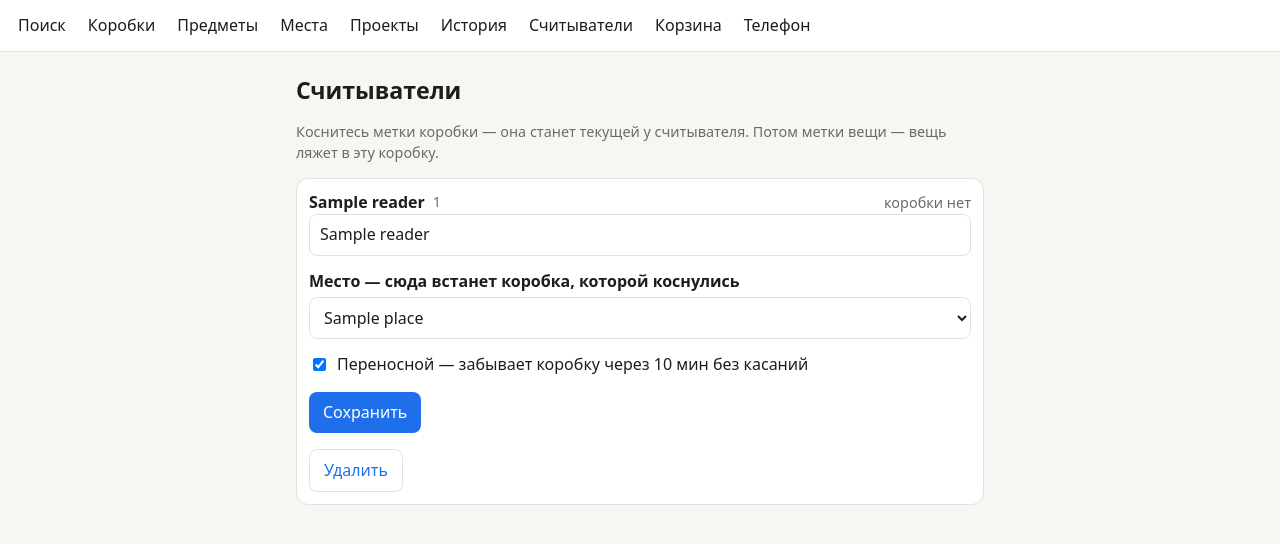
After one commit to hleserg/beta-inventory, a FastAPI app: page /readers in a window 1280 px wide. The commit adds this page. Shown: the top 544 px of the page. Run offline with FastAPI, Linux system fonts and the light colour scheme; data comes from the database, SQL or seed files in the repository; tables that the repository leaves empty hold one stand-in row (values such as "Sample post"); parts of the project's set-up code (start-up, migrations or seed data) failed here and were passed over.

Commit message:
An NFC reader at the shelf: a tapped box becomes its current one and stands where the reader is, a tapped thing goes in it
POST /api/tap {reader, code} answers 200 / 403 not accepted / 404 not ours / 409 touch a box first.
A new reader shows up on «Считыватели» by itself; a portable one forgets its box after READER_FORGET_MIN.

Co-Authored-By: Claude Opus 5.5 <noreply@anthropic.com>
Claude-Session: https://claude.ai/code/session_01VQc7qAQpFuCcmKrLp66wgF

```diff
--- a/inventory/app.py
+++ b/inventory/app.py
@@ -3,6 +3,7 @@ import asyncio
 import io
 import json
 import os
+import re
 import tempfile
 from datetime import date
 from contextlib import asynccontextmanager
@@ -11,7 +12,7 @@ from urllib.parse import urlsplit
 from types import SimpleNamespace
 
 import qrcode
-from fastapi import FastAPI, Form, Header, Request
+from fastapi import Body, FastAPI, Form, Header, Request
 from fastapi.responses import FileResponse, JSONResponse, RedirectResponse, Response
 from fastapi.staticfiles import StaticFiles
 from fastapi.templating import Jinja2Templates
@@ -475,6 +476,82 @@ def stock(box: str = Form(), item: int = Form(), action: str = Form(), qty: int
     return go(back if back.startswith("/") and not back.startswith("//") else "/")
 
 
+# --- NFC readers (manifesto «Умная коробка»): a tap on a box makes it the reader's current one, a tap on a thing puts it there ---
+
+def readers(c, rid=None):
+    """Readers with the box each holds now: a portable one forgets it after READER_FORGET_MIN without a tap."""
+    return c.execute("SELECT r.*, b.name box_name, CASE WHEN r.portable AND r.tapped_at < datetime('now','localtime',?) "
+                     "THEN NULL ELSE r.box_id END box FROM readers r LEFT JOIN boxes b ON b.id=r.box_id "
+                     "WHERE ? IS NULL OR r.id=? ORDER BY r.accepted, r.name='', r.name, r.id",
+                     (f"-{core.READER_FORGET_MIN} minutes", rid, rid)).fetchall()
+
+
+@app.post("/api/tap")
+def tap(reader: str = Body(), code: str = Body()):
+    """What a reader read. 200 ok, 403 not accepted yet, 404 not ours, 409 no box yet: the firmware beeps by it."""
+    no = lambda status, error: JSONResponse({"ok": False, "error": error}, status)
+    rid = reader.strip()
+    if not rid or len(rid) > 64:
+        return no(400, "reader: id считывателя, до 64 символов")
+    with db() as c:
+        r = next(iter(readers(c, rid)), None)
+        if not r:  # a new one shows up on the page by itself
+            c.execute("INSERT INTO readers(id) VALUES (?)", (rid,))
+    if not r or not r["accepted"]:
+        return no(403, "Новый считыватель — примите его на странице «Считыватели»")
+    now = "UPDATE readers SET tapped_at=datetime('now','localtime') WHERE id=?"
+    if m := re.search(r"/b/([0-9a-z]{5})\b", code, re.I):
+        with db() as c:
+            b = c.execute("SELECT id, name, kind FROM boxes WHERE id=? AND kind IN ('box', 'shelf')", (m[1].upper(),)).fetchone()
+        if not b:
+            return no(404, f"Нет коробки {m[1].upper()}")
+        moved = r["place_id"] and b["kind"] == "box" and box_top(b["id"]) != r["place_id"]
+        with db() as c:
+            c.execute("UPDATE readers SET box_id=? WHERE id=?", (b["id"], rid))
+            c.execute(now, (rid,))
+            if moved:  # it stands where the reader is now
+                c.execute("UPDATE boxes SET place_id=?, parent_id=NULL WHERE id=?", (r["place_id"], b["id"]))
+        return {"ok": True, "box": b["id"], "name": b["name"]}
+    if m := re.search(r"/i/(\d+)", code, re.I):
+        with db() as c:
+            it = c.execute("SELECT id, name FROM items WHERE id=?", (int(m[1]),)).fetchone()
+        if not it:
+            return no(404, f"Нет вещи {m[1]}")
+        if not r["box"]:
+            return no(409, "Сначала коснитесь коробки")
+        core.tag_item(it["id"])
+        try:
+            core.change_stock(r["box"], it["id"], "put", None, r["name"] or rid)
+        except ValueError as e:
+            return no(400, str(e))
+        with db() as c:
+            c.execute(now, (rid,))
+        return {"ok": True, "box": r["box"], "item": it["id"], "name": it["name"]}
+    return no(404, "Это не метка коробки или вещи")
+
+
+@app.get("/readers")
+def readers_page(req: Request):
+    with db() as c:
+        return page(req, "readers.html", readers=readers(c), places=c.execute("SELECT * FROM places ORDER BY name").fetchall(),
+                    forget=core.READER_FORGET_MIN)
+
+
+@app.post("/readers")
+def reader_save(id: str = Form(), name: str = Form(""), place: str = Form(""), portable: str = Form("")):
+    with db() as c:
+        c.execute("UPDATE readers SET name=?, place_id=?, portable=?, accepted=1 WHERE id=?",
+                  (name.strip(), int(place) if place else None, int(bool(portable)), id))
+    return go("/readers")
+
+
+@app.post("/readers/delete")
+def reader_delete(id: str = Form()):
+    with db() as c:
+        c.execute("DELETE FROM readers WHERE id=?", (id,))
+    return go("/readers")
+
+
 # --- phone: installable app, NFC tags ---
 
 @app.get("/manifest.webmanifest")
--- a/inventory/core.py
+++ b/inventory/core.py
@@ -59,6 +59,12 @@ CREATE TABLE IF NOT EXISTS movements(
 CREATE TABLE IF NOT EXISTS needs(
   project_id INTEGER NOT NULL REFERENCES projects(id) ON DELETE CASCADE, item_id INTEGER NOT NULL REFERENCES items(id),
   qty INTEGER NOT NULL CHECK (qty > 0), PRIMARY KEY (project_id, item_id));
+CREATE TABLE IF NOT EXISTS readers(
+  id TEXT PRIMARY KEY, name TEXT NOT NULL DEFAULT '',
+  place_id INTEGER REFERENCES places(id) ON DELETE SET NULL,
+  portable INTEGER NOT NULL DEFAULT 0, accepted INTEGER NOT NULL DEFAULT 0,
+  box_id TEXT REFERENCES boxes(id) ON DELETE SET NULL, tapped_at TEXT,
+  created_at TEXT NOT NULL DEFAULT (datetime('now','localtime')));
 CREATE TABLE IF NOT EXISTS trash(
   id INTEGER PRIMARY KEY, kind TEXT NOT NULL, label TEXT NOT NULL, data TEXT NOT NULL,
   at TEXT NOT NULL DEFAULT (datetime('now','localtime')));
@@ -125,6 +131,7 @@ _sem = {"model": None, "vecs": {}}  # vecs: item_id -> (embedded text, unit vect
 PHOTO_MAX_PX = int(os.environ.get("PHOTO_MAX_PX", "2560"))
 PHOTO_QUALITY = int(os.environ.get("PHOTO_QUALITY", "90"))
 TRASH_DAYS = int(os.environ.get("TRASH_DAYS", "30"))  # deleted things wait this long for «Вернуть», then go for good
+READER_FORGET_MIN = int(os.environ.get("READER_FORGET_MIN", "10"))  # a portable NFC reader forgets its box after this long without a tap
 
 
 def db():
--- a/inventory/templates/base.html
+++ b/inventory/templates/base.html
@@ -86,7 +86,7 @@ form[data-sent] button{opacity:.5}
 </style>
 </head>
 <body>
-<nav><a href="/">Поиск</a><a href="/boxes">{{ t.boxes }}</a><a href="/items">{{ t.items }}</a><a href="/places">{{ t.places }}</a><a href="/projects">Проекты</a><a href="/history">История</a><a href="/trash">Корзина</a><a href="/phone">Телефон</a></nav>
+<nav><a href="/">Поиск</a><a href="/boxes">{{ t.boxes }}</a><a href="/items">{{ t.items }}</a><a href="/places">{{ t.places }}</a><a href="/projects">Проекты</a><a href="/history">История</a><a href="/readers">Считыватели</a><a href="/trash">Корзина</a><a href="/phone">Телефон</a></nav>
 <main><div id="drafts"></div>
 <script>
 // Card-form drafts (item_form.html) are kept until saved: offer the way back from any other page.
--- /dev/null
+++ b/inventory/templates/readers.html
@@ -0,0 +1,22 @@
+{% extends "base.html" %}{% from "_box.html" import box_link %}
+{% block title %}Считыватели{% endblock %}
+{% block main %}
+{% macro reader(r) %}<div class="card">
+  <div class="row">{% if r.name %}<b>{{ r.name }}</b> {% endif %}<span class="mut">{{ r.id }}</span>
+    {% if r.accepted %}<span class="right">{% if r.box %}{{ box_link(r.box, r.box_name) }}{% else %}<span class="mut">коробки нет</span>{% endif %}</span>{% endif %}</div>
+  <form method="post" action="/readers"><input type="hidden" name="id" value="{{ r.id }}">
+    <input name="name" value="{{ r.name }}" placeholder="например: шкаф в мастерской" required>
+    <label>{{ t.place }} — сюда встанет коробка, которой коснулись</label><select name="place"><option value="">без места</option>
+      {% for p in places %}<option value="{{ p.id }}"{% if p.id == r.place_id %} selected{% endif %}>{{ p.name }}</option>{% endfor %}</select>
+    <label class="chk"><input type="checkbox" name="portable" value="1"{% if r.portable %} checked{% endif %}> Переносной — забывает коробку через {{ forget }} мин без касаний</label>
+    <p class="row"><button>{{ "Сохранить" if r.accepted else "Принять" }}</button></p></form>
+  <form method="post" action="/readers/delete" onsubmit="return confirm('Удалить считыватель? Коснётся метки — снова появится в новых.')">
+    <input type="hidden" name="id" value="{{ r.id }}"><button class="ghost">Удалить</button></form>
+</div>{% endmacro %}
+<h1>Считыватели</h1>
+<p class="mut">Коснитесь метки коробки — она станет текущей у считывателя. Потом метки вещи — вещь ляжет в эту коробку.</p>
+{% set new = readers|rejectattr("accepted")|list %}
+{% if new %}<h2>Новые считыватели</h2>{% for r in new %}{{ reader(r) }}{% endfor %}{% if new|length < readers|length %}<h2>Принятые</h2>{% endif %}{% endif %}
+{% for r in readers if r.accepted %}{{ reader(r) }}{% endfor %}
+{% if not readers %}<p class="mut">Пока нет. Считыватель появится здесь сам при первом касании.</p>{% endif %}
+{% endblock %}
```
Also changed, not shown: tests/test_flow.py (+38 -0 lines), README.md, 1 other file.
